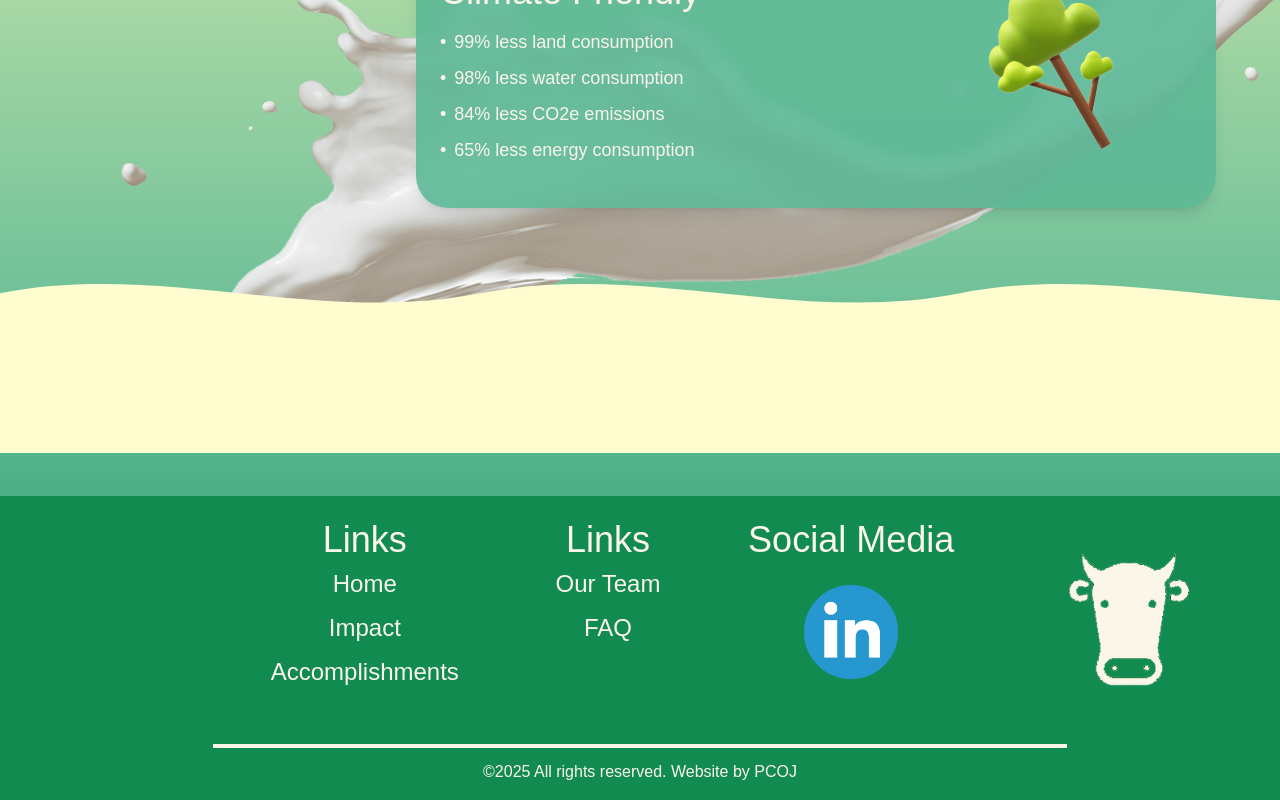
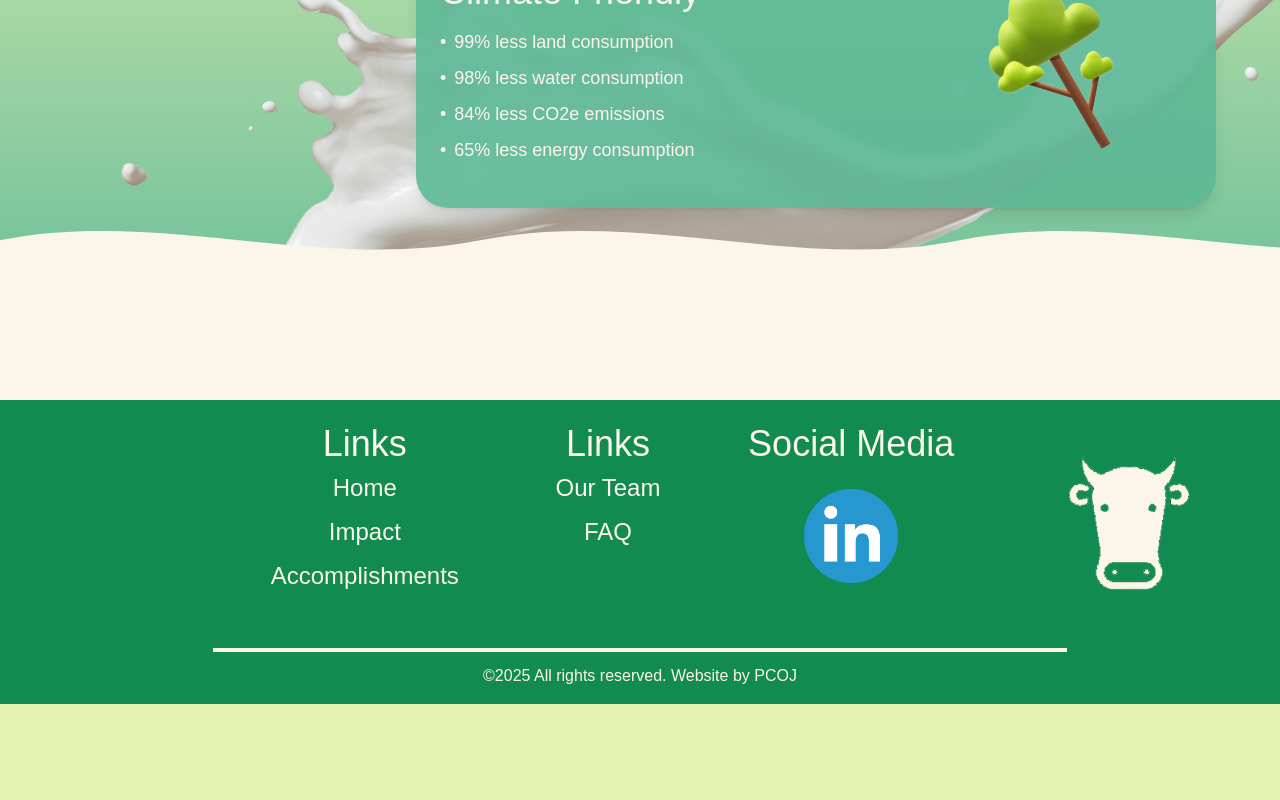
Before and after one commit to OldmanGalaxy/Zero-Cow, a Next.js app: page /impact in a window 1280 px wide. Shown: the part 1128-1928 px from the top of the page. After the commit the page ends 1832 px from the top, so only its background shows below. Built offline with nearby package versions, Linux system fonts and the light colour scheme; a web font is replaced by a local one.

Commit message:
style: impact page milk footer

```diff
--- a/app/impact/page.tsx
+++ b/app/impact/page.tsx
@@ -13,21 +13,15 @@ function Page() {
         <ImpactComponents />
       </main>
 
-      {/* Footer section with responsive milk flow positioning */}
+      {/* Footer section with seamless milk flow transition */}
       <div className="relative">
-        {/* Milk flow with responsive positioning */}
-        <div
-          className="absolute w-full"
-          style={{
-            top: "min(-6vw, -160px)",
-            minHeight: "100px",
-            zIndex: 10,
-          }}>
+        {/* Milk flow positioned to overlap perfectly */}
+        <div className="absolute bottom-full w-full">
           <MilkFlow />
         </div>
 
         {/* Footer with gradient background */}
-        <div className="relative bg-gradient-to-b from-lgreen to-dgreen pt-16 sm:pt-20 md:pt-24">
+        <div className="relative bg-gradient-to-b from-lgreen to-dgreen">
           <Footer />
         </div>
       </div>
--- a/components/FAQ/MilkFlow.tsx
+++ b/components/FAQ/MilkFlow.tsx
@@ -1,26 +1,74 @@
-import React from 'react';
+import React from "react";
 
-const MilkFlow = () => (
+const MilkFlow: React.FC = () => {
+  // Using larger amplitude values for mobile and smaller for desktop
+  const mobileValues = `
+    M0,80 C150,20 300,140 450,80 C600,20 750,140 900,80 C1050,20 1200,140 1350,80 V300 H0 Z;
+    M0,80 C150,140 300,20 450,80 C600,140 750,20 900,80 C1050,140 1200,20 1350,80 V300 H0 Z;
+    M0,80 C150,20 300,140 450,80 C600,20 750,140 900,80 C1050,20 1200,140 1350,80 V300 H0 Z
+  `;
+
+  const desktopValues = `
+    M0,50 C150,20 300,80 450,50 C600,20 750,80 900,50 C1050,20 1200,80 1350,50 V200 H0 Z;
+    M0,50 C150,80 300,20 450,50 C600,80 750,20 900,50 C1050,80 1200,20 1350,50 V200 H0 Z;
+    M0,50 C150,20 300,80 450,50 C600,20 750,80 900,50 C1050,20 1200,80 1350,50 V200 H0 Z
+  `;
+
+  return (
     <div className="w-full overflow-hidden">
-    <svg xmlns="http://www.w3.org/2000/svg" viewBox="0 0 1200 200" className="w-full">
+      {/* Mobile SVG */}
+      <svg
+        xmlns="http://www.w3.org/2000/svg"
+        viewBox="0 0 1200 300"
+        className="w-full block md:hidden"
+        preserveAspectRatio="xMidYMid meet">
         <defs>
-        <path id="wavePath" d="M0,50
-          C150,20 300,80 450,50
-          C600,20 750,80 900,50
-          C1050,20 1200,80 1350,50
-          V200 H0 Z">
+          <path
+            id="wavePathMobile"
+            d="M0,80 C150,20 300,140 450,80 C600,20 750,140 900,80 C1050,20 1200,140 1350,80 V300 H0 Z">
             <animate
               attributeName="d"
               dur="5s"
               repeatCount="indefinite"
-            values="
-              M0,50 C150,20 300,80 450,50 C600,20 750,80 900,50 C1050,20 1200,80 1350,50 V200 H0 Z;
-              M0,50 C150,80 300,20 450,50 C600,80 750,20 900,50 C1050,80 1200,20 1350,50 V200 H0 Z;
-              M0,50 C150,20 300,80 450,50 C600,20 750,80 900,50 C1050,20 1200,80 1350,50 V200 H0 Z"
+              values={mobileValues}
             />
           </path>
         </defs>
-      <use href="#wavePath" fill="#FFFDD0">
+        <use
+          href="#wavePathMobile"
+          fill="#FBF6E9"
+          className="transition-all duration-300">
+          <animate
+            attributeName="opacity"
+            dur="3s"
+            values="0.8;1;0.8"
+            repeatCount="indefinite"
+          />
+        </use>
+      </svg>
+
+      {/* Desktop SVG */}
+      <svg
+        xmlns="http://www.w3.org/2000/svg"
+        viewBox="0 0 1200 200"
+        className="w-full hidden md:block"
+        preserveAspectRatio="xMidYMid meet">
+        <defs>
+          <path
+            id="wavePathDesktop"
+            d="M0,50 C150,20 300,80 450,50 C600,20 750,80 900,50 C1050,20 1200,80 1350,50 V200 H0 Z">
+            <animate
+              attributeName="d"
+              dur="5s"
+              repeatCount="indefinite"
+              values={desktopValues}
+            />
+          </path>
+        </defs>
+        <use
+          href="#wavePathDesktop"
+          fill="#FBF6E9"
+          className="transition-all duration-300">
           <animate
             attributeName="opacity"
             dur="3s"
@@ -31,5 +79,6 @@ const MilkFlow = () => (
       </svg>
     </div>
   );
+};
 
 export default MilkFlow;
```
Lines whose indentation alone changed are shown as unchanged.
